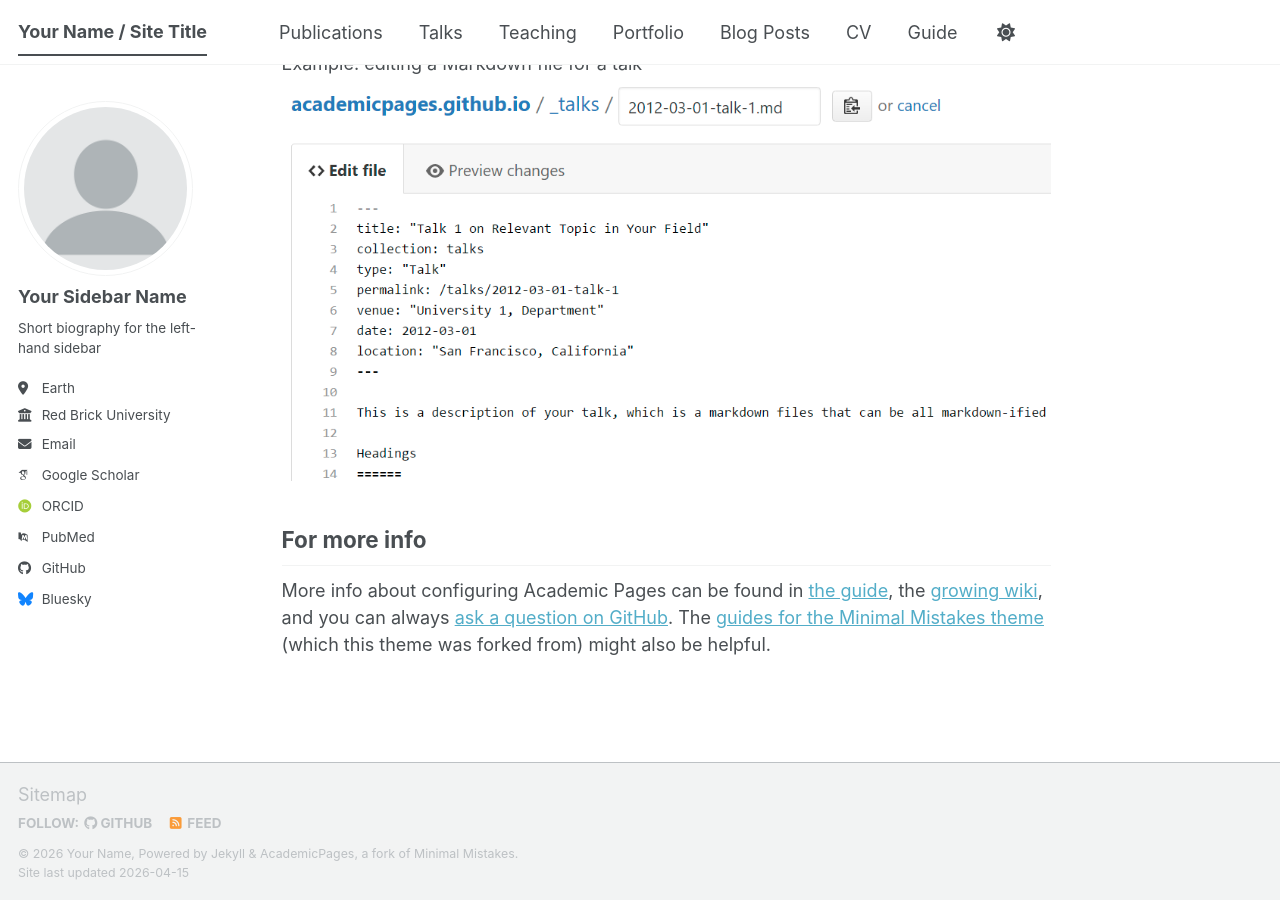
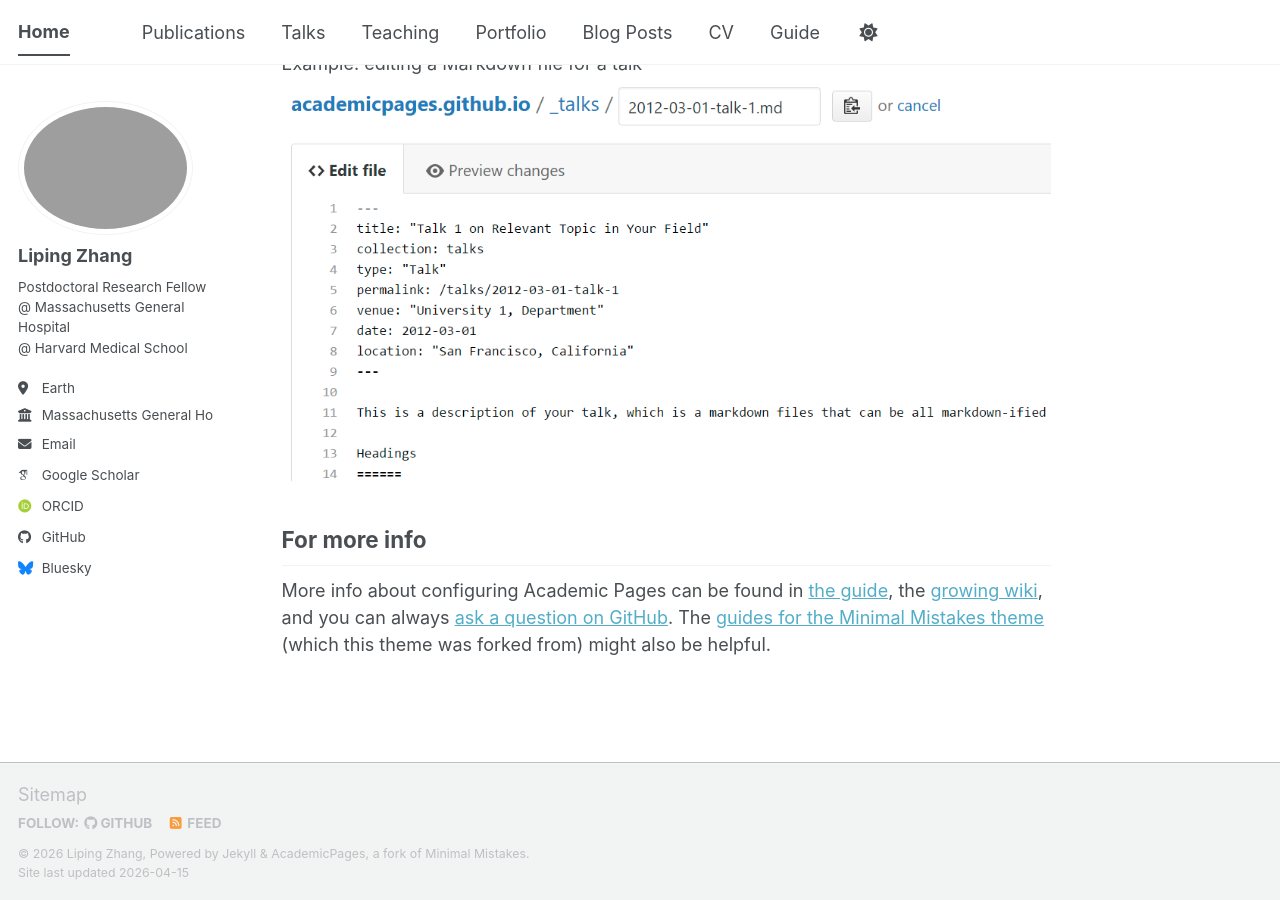
Before and after one commit to lpzhang/lpzhang-github.io, a Jekyll site: the page built from _pages/about.md, in a window 1280 px wide and 900 px high, scrolled down 2720 px. Built offline with Jekyll 4.4.1, drawn with Linux system fonts in a browser that asks for light colours; some web fonts are replaced; a script bundle is joined from its source files by our own code; library files that are not in the unit come from our copies.

Commit message:
Update personal information in _config.yml

```diff
--- a/_config.yml
+++ b/_config.yml
@@ -9,39 +9,39 @@
 # Basic Site Settings
 locale                   : "en-US"
 site_theme               : "default" # The available themes options are "default", "air", "sunrise", "mint", "dirt" and "contrast"
-title                    : "Your Name / Site Title"
+title                    : "Home"
 title_separator          : "-"
-name                     : &name "Your Name"
-description              : &description "Your Name's academic portfolio"   # Update this with a general description of your site, this is the default if not overridden by a page
-url                      : https://academicpages.github.io # The base hostname & protocol for your site e.g. "https://[your GitHub username].github.io",
+name                     : &name "Liping Zhang"
+description              : &description "Postdoctoral Research Fellow at Harvard Medical School and Massachusetts General Hospital"   # Update this with a general description of your site, this is the default if not overridden by a page
+url                      : https://lpzhang.github.io # The base hostname & protocol for your site e.g. "https://[your GitHub username].github.io",
                                                            # or if you already have some other page hosted on Github then use "https://[your GitHub username].github.io/[Your Repo Name]"
 baseurl                  : "" # the subpath of your site, e.g. "/blog"
-repository               : "academicpages/academicpages.github.io"
+repository               : "lpzhang.github.io"
 
 # Site Author - The following control what appear as part of the author content on the side bar.
 #               If a field is blank the icon and link will not appear, otherwise it will be shown.
 #               Additional customization can be done by editing /_includes/author-profile.html
 author:
   # Biographic information
-  avatar           : "profile.png"
-  name             : "Your Sidebar Name"
+  avatar           : "lpzhang.jpg"
+  name             : "Liping Zhang"
   pronouns         : # example: "she/her"
-  bio              : "Short biography for the left-hand sidebar"
+  bio              : "Postdoctoral Research Fellow <br> @ Massachusetts General Hospital <br> @ Harvard Medical School"
   location         : "Earth"
-  employer         : "Red Brick University"
+  employer         : "Massachusetts General Hospital"
   uri              : # URL
-  email            : "none@example.org"
+  email            : "lzhang90@mgh.harvard.edu"
 
   # Academic websites
   academia         : # URL
   arxiv            : # URL - Update with the correct link to your profile
-  googlescholar    : "https://scholar.google.com/citations?user=PS_CX0AAAAAJ"
+  googlescholar    : "https://scholar.google.com/citations?user=qvRJdCgAAAAJ&hl=en"
   inspire-hep      : # URL
   impactstory      : # URL
-  orcid            : "https://orcid.org/yourorcidurl"
+  orcid            : "https://orcid.org/0000-0003-1962-0106"
   semantic         : # URL
   ssrn             : # URL
-  pubmed           : "https://www.ncbi.nlm.nih.gov/pubmed/?term=john+snow"
+  pubmed           : # URL
   researchgate     : # URL
   scopus           : # URL
   zotero           : # URL
@@ -51,7 +51,7 @@ author:
   bitbucket        : # Username - Update with your username on the site
   codepen          : # Username
   dribbble         : # Username
-  github           : "academicpages"
+  github           : "lpzhang"
   kaggle           : # Username
   stackoverflow    : # User number or user number and name (i.e., use "1" or "1/jeff-atwood")
 
```
